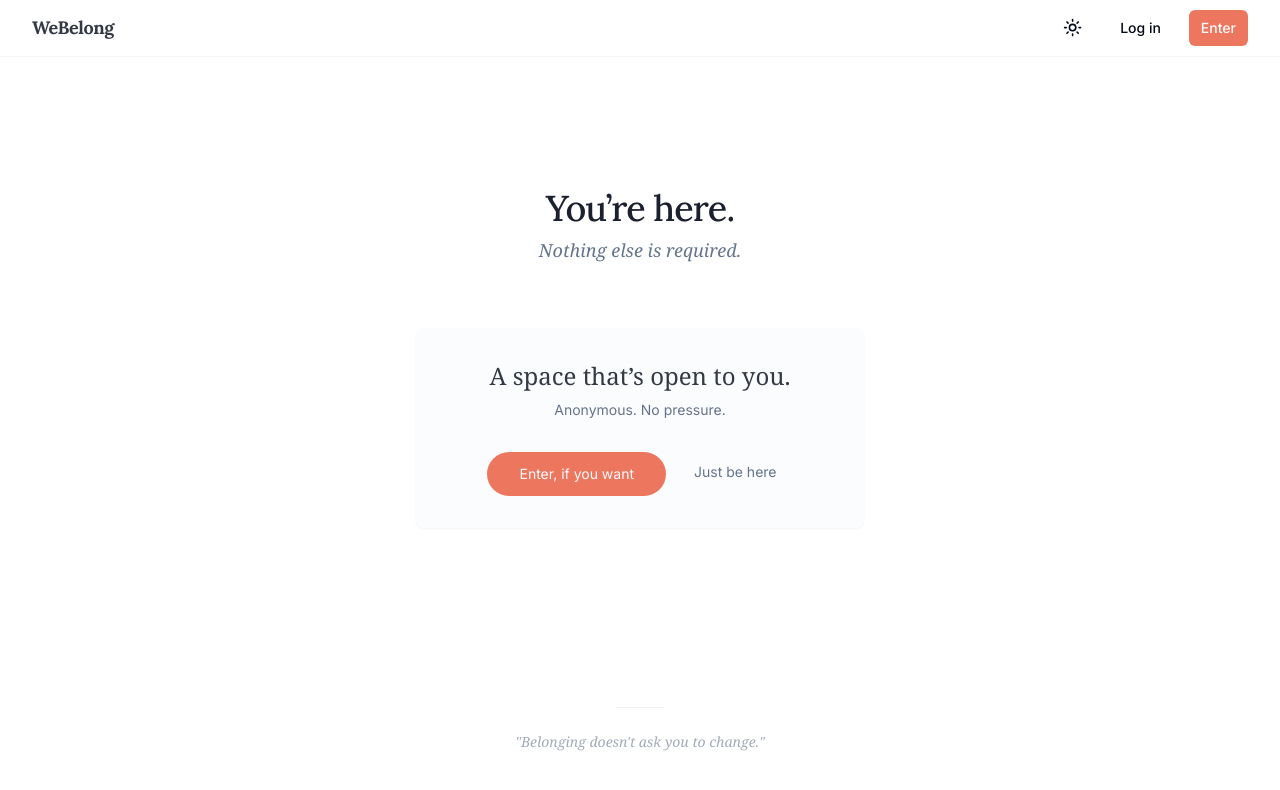
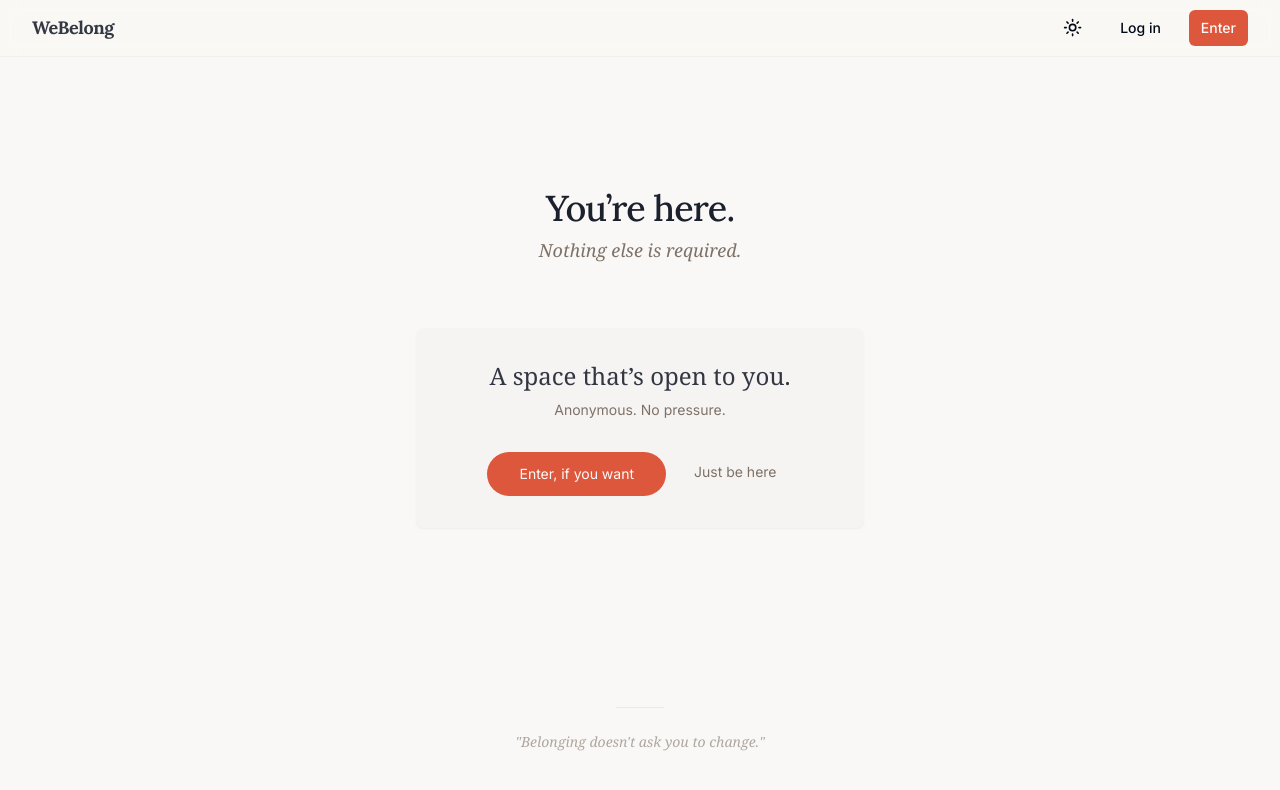
Before and after one commit to HemantJadhav8825/hold-yourself, a Next.js app in the folder apps/frontend/: page / in a window 1280 px wide. Shown: the top 790 px of the page. Built offline with nearby package versions, Linux system fonts and the light colour scheme; no server answers.

Commit message:
feat: update UI aesthetics with a new warm paper color palette and refined component styling

```diff
--- a/apps/frontend/src/app/globals.css
+++ b/apps/frontend/src/app/globals.css
@@ -4,66 +4,67 @@
 
 @layer base {
   :root {
-    --background: 0 0% 100%;
+    /* WARM PAPER THEME (IVORY) */
+    --background: 40 20% 97%;
     --foreground: 222.2 84% 4.9%;
 
-    --card: 0 0% 100%;
+    --card: 40 20% 99%;
     --card-foreground: 222.2 84% 4.9%;
 
-    --popover: 0 0% 100%;
+    --popover: 40 20% 99%;
     --popover-foreground: 222.2 84% 4.9%;
 
-    --primary: 10 80% 65%;
-    --primary-foreground: 210 40% 98%;
+    --primary: 10 70% 55%; /* Slightly earthy primary */
+    --primary-foreground: 40 20% 98%;
 
-    --secondary: 210 40% 96.1%;
+    --secondary: 40 10% 92%;
     --secondary-foreground: 222.2 47.4% 11.2%;
 
-    --muted: 210 40% 96.1%;
-    --muted-foreground: 215.4 16.3% 46.9%;
+    --muted: 40 10% 92%; /* Warm muted grey */
+    --muted-foreground: 25 10% 45%;
 
-    --accent: 210 40% 96.1%;
+    --accent: 40 15% 94%;
     --accent-foreground: 222.2 47.4% 11.2%;
 
     --destructive: 0 84.2% 60.2%;
     --destructive-foreground: 210 40% 98%;
 
-    --border: 214.3 31.8% 91.4%;
-    --input: 214.3 31.8% 91.4%;
-    --ring: 10 80% 65%;
+    --border: 40 10% 88%;
+    --input: 40 10% 88%;
+    --ring: 10 70% 55%;
 
     --radius: 0.5rem;
     --illustration-secondary: 30 40% 95%;
   }
 
   .dark {
-    --background: 222.2 84% 4.9%;
-    --foreground: 210 40% 98%;
+    --background: 240 5% 6%; /* Deep charcoal/black, slightly cool */
+    --foreground: 40 10% 96%; /* Ivory white text */
 
-    --card: 222.2 84% 4.9%;
-    --card-foreground: 210 40% 98%;
+    --card: 240 4% 9%;
+    --card-foreground: 40 10% 96%;
 
-    --popover: 222.2 84% 4.9%;
-    --popover-foreground: 210 40% 98%;
+    --popover: 240 4% 9%;
+    --popover-foreground: 40 10% 96%;
 
-    --primary: 10 80% 65%;
-    --primary-foreground: 222.2 47.4% 11.2%;
+    --primary: 10 70% 65%;
+    --primary-foreground: 40 10% 96%;
 
-    --secondary: 217.2 32.6% 17.5%;
-    --secondary-foreground: 210 40% 98%;
+    --secondary: 240 4% 14%;
+    --secondary-foreground: 40 10% 96%;
 
-    --muted: 217.2 32.6% 17.5%;
-    --muted-foreground: 215 20.2% 65.1%;
+    --muted: 240 4% 14%;
+    --muted-foreground: 240 5% 60%;
 
-    --accent: 217.2 32.6% 17.5%;
-    --accent-foreground: 210 40% 98%;
+    --accent: 240 4% 14%;
+    --accent-foreground: 40 10% 96%;
 
     --destructive: 0 62.8% 30.6%;
-    --destructive-foreground: 210 40% 98%;
+    --destructive-foreground: 40 10% 96%;
 
-    --border: 217.2 32.6% 17.5%;
-    --input: 217.2 32.6% 17.5%;
-    --ring: 10 80% 65%;
+    --border: 240 4% 14%;
+    --input: 240 4% 14%;
+    --ring: 10 70% 65%;
     --illustration-secondary: 222.2 84% 10%;
   }
 }
--- a/apps/frontend/src/components/chat/EmptyChatState.tsx
+++ b/apps/frontend/src/components/chat/EmptyChatState.tsx
@@ -14,11 +14,11 @@ export const EmptyChatState: React.FC = () => {
         </div>
       </div>
 
-      <div className="max-w-xs space-y-3 animate-in fade-in slide-in-from-bottom-4 duration-1000">
-        <Heading level={4} className="font-heading text-foreground/40 text-lg font-medium">Safe space.</Heading>
-        <Text muted className="text-xs leading-relaxed opacity-60 tracking-tight">
-          Sharing is an invitation to be seen. <br />
-          Speak only when you feel the call.
+      <div className="max-w-xs space-y-6 animate-in fade-in slide-in-from-bottom-4 duration-1000">
+        <Heading level={2} className="font-heading text-foreground/30 text-2xl font-normal italic">Quiet Space.</Heading>
+        <Text muted className="text-sm font-heading leading-loose opacity-50 tracking-wide">
+          Waiting for words to arrive, <br />
+          when the time is right.
         </Text>
       </div>
     </div>
--- a/apps/frontend/src/components/chat/MessageBubble.tsx
+++ b/apps/frontend/src/components/chat/MessageBubble.tsx
@@ -39,7 +39,7 @@ export const MessageBubble: React.FC<MessageBubbleProps> = ({
     >
       <div
         className={cn(
-          'max-w-[70%] lg:max-w-[65%] w-fit px-4 py-2 text-sm leading-relaxed transition-all duration-200 relative min-w-0',
+          'max-w-[75%] lg:max-w-[65%] w-fit px-5 py-3 text-[15px] leading-relaxed transition-all duration-200 relative min-w-0 shadow-sm',
           // Adaptive Radius Logic
           isSelf
             ? cn(
@@ -58,8 +58,8 @@ export const MessageBubble: React.FC<MessageBubbleProps> = ({
         )}
       >
         <Text size="sm" className={cn(
-          'block break-words [word-break:break-word] min-w-0',
-          isSelf ? 'text-primary-foreground' : 'text-foreground'
+          'block break-words [word-break:break-word] min-w-0 font-heading tracking-wide',
+          isSelf ? 'text-primary-foreground' : 'text-foreground/90'
         )}>
           {content}
         </Text>
--- a/apps/frontend/src/features/holding-space/components/ShareCard.tsx
+++ b/apps/frontend/src/features/holding-space/components/ShareCard.tsx
@@ -153,7 +153,7 @@ export const ShareCard: React.FC<ShareCardProps> = ({ share, onUpdate, onDelete
 
     return (
       <SensitivityBlurWrapper tags={share.sensitivityTags}>
-        <p className="text-sm leading-relaxed whitespace-pre-wrap">
+        <p className="text-base leading-loose whitespace-pre-wrap font-heading text-foreground/90 mt-4">
           {share.content}
         </p>
       </SensitivityBlurWrapper>
@@ -196,8 +196,8 @@ export const ShareCard: React.FC<ShareCardProps> = ({ share, onUpdate, onDelete
   }
 
   return (
-    <Card className="mb-4 overflow-hidden border-border/50 hover:border-border transition-colors group">
-      <CardHeader className="flex flex-row items-start justify-between p-4 pb-2 space-y-0">
+    <Card className="mb-8 overflow-hidden border-border/40 hover:border-border/60 transition-colors group shadow-sm rounded-2xl">
+      <CardHeader className="flex flex-row items-start justify-between p-6 pb-2 space-y-0">
         <div className="flex flex-row items-center gap-3">
           {isAnonymous ? (
               <AnonymousAvatar seed={avatarSeed || '#333:?'} size="sm" />
--- a/apps/frontend/src/features/holding-space/components/ShareComposer.tsx
+++ b/apps/frontend/src/features/holding-space/components/ShareComposer.tsx
@@ -136,15 +136,15 @@ export const ShareComposer = ({
   const canPost = content.trim().length > 0;
 
   return (
-    <div className="w-full max-w-2xl mx-auto p-4 bg-card rounded-lg border shadow-sm transition-all duration-300">
+    <div className="w-full max-w-2xl mx-auto p-6 md:p-8 bg-background/50 border border-border/20 rounded-xl shadow-[0_2px_20px_-12px_rgba(0,0,0,0.05)] transition-all duration-500 hover:shadow-md hover:border-border/40 mb-12 group">
       <div className="relative">
         <Textarea
-          placeholder="Share something (if it feels right)"
+          placeholder="What is heavy on your heart today? (This is anonymous)"
           value={content}
           onChange={(e) => setContent(e.target.value)}
           onFocus={handleFocus}
           disabled={isSubmitting}
-          className={`resize-none min-h-[40px] transition-all duration-300 ${isExpanded ? 'min-h-[120px]' : ''}`}
+          className={`resize-none min-h-[60px] text-lg font-heading placeholder:font-heading placeholder:italic placeholder:opacity-40 transition-all duration-500 border-none bg-transparent focus-visible:ring-0 px-0 shadow-none leading-loose ${isExpanded ? 'min-h-[160px]' : ''}`}
         />
       </div>
 
```
